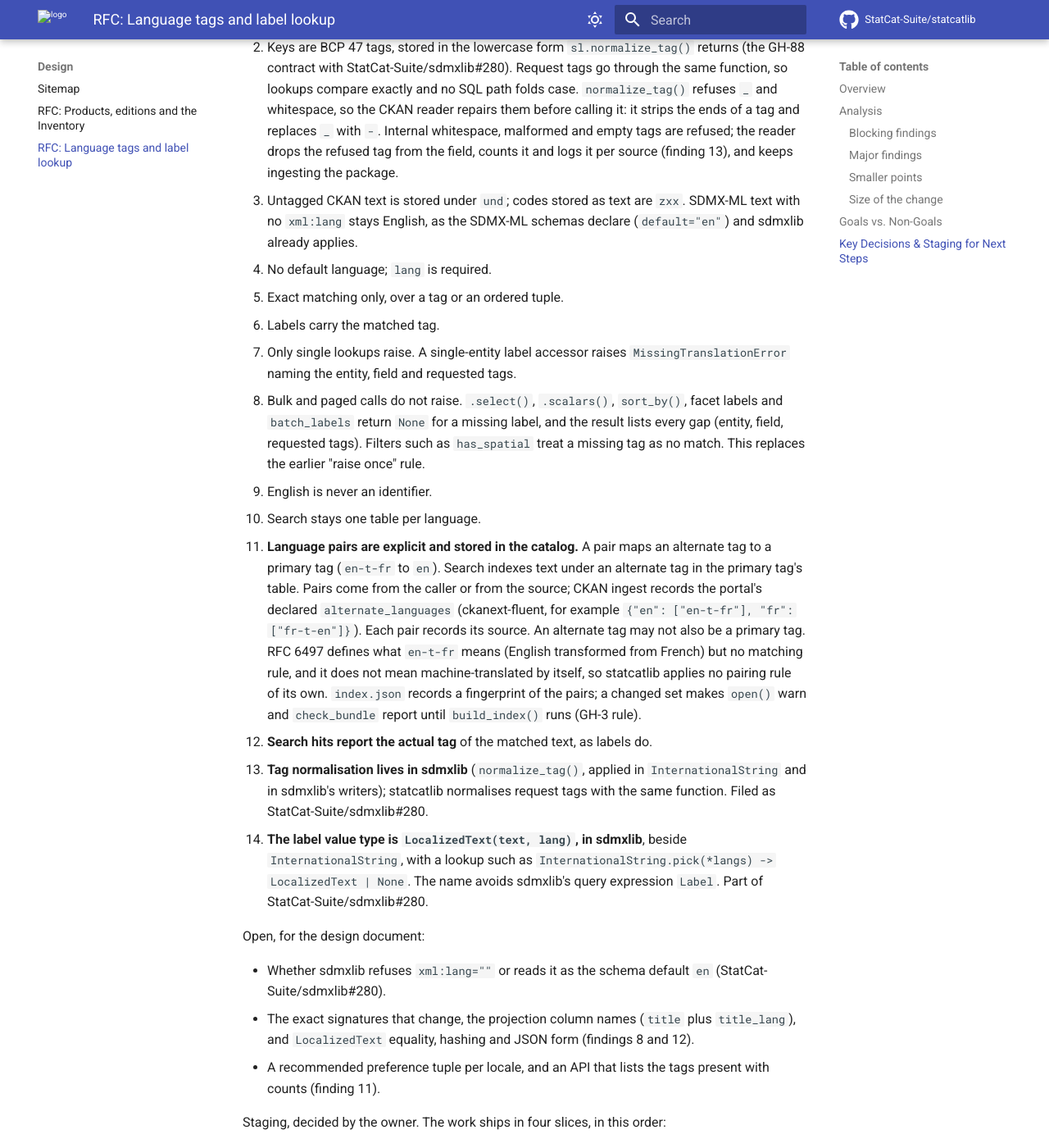
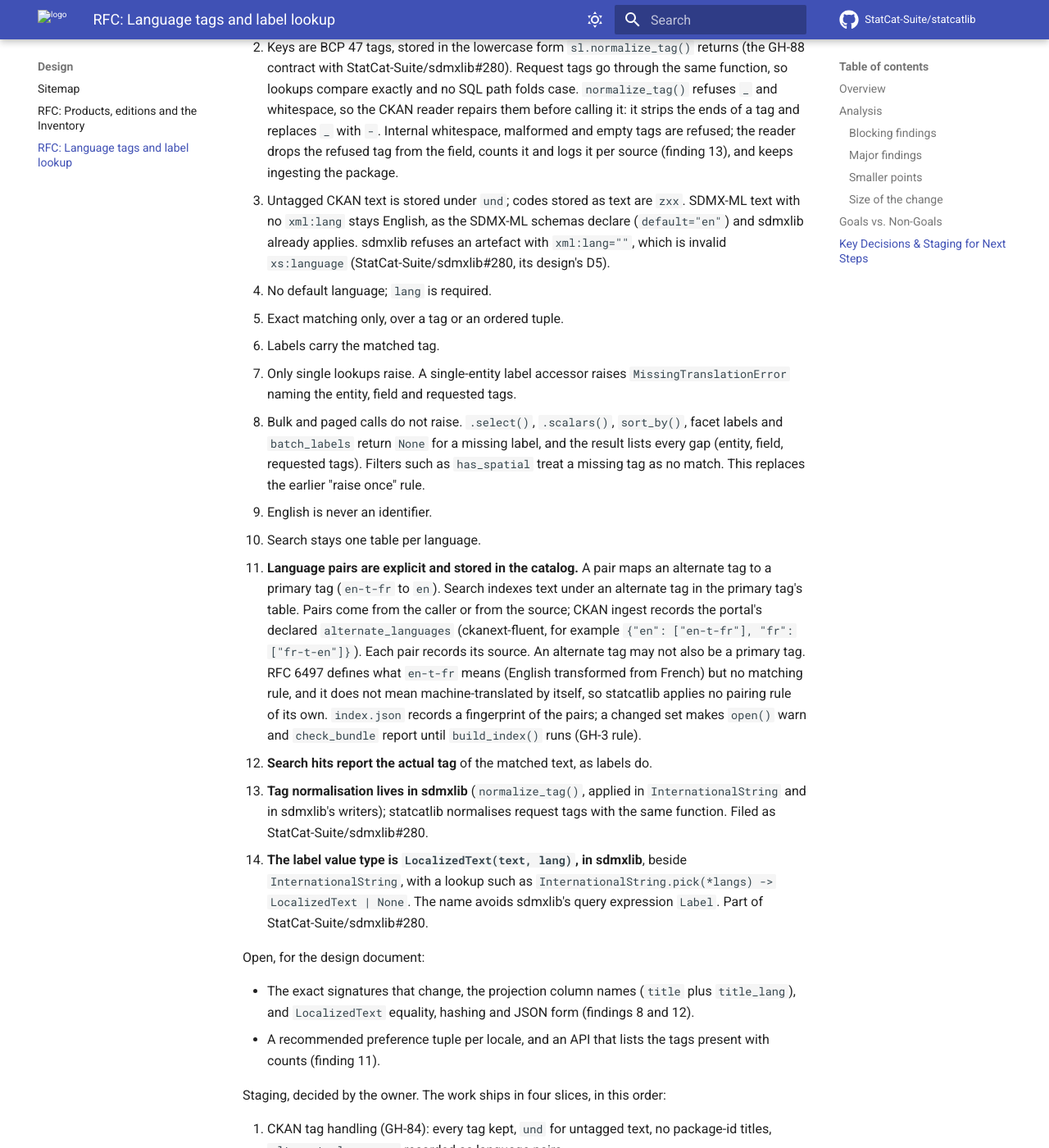
Before and after one commit to StatCat-Suite/statcatlib, an MkDocs documentation site: the page built from docs/design/language-tags.md, in a window 1280 px wide and 1400 px high, scrolled down 4020 px. Shown: the whole window at 82% size. Built offline with MkDocs 1.6.1 and Material for MkDocs 9.7.7, drawn with Linux system fonts in a browser that asks for light colours; comment, search, counter and statistics services are not loaded.

Commit message:
docs: record sdmxlib's refusal of empty xml:lang in the language-tags RFC
Move the settled open point into decision 3: sdmxlib refuses an artefact
with xml:lang="" (sdmxlib#280, D5).

```diff
--- a/docs/design/language-tags.md
+++ b/docs/design/language-tags.md
@@ -166,7 +166,9 @@ Decided by the owner:
    logs it per source (finding 13), and keeps ingesting the package.
 3. Untagged CKAN text is stored under `und`; codes stored as text are `zxx`.
    SDMX-ML text with no `xml:lang` stays English, as the SDMX-ML schemas
-   declare (`default="en"`) and sdmxlib already applies.
+   declare (`default="en"`) and sdmxlib already applies. sdmxlib refuses an
+   artefact with `xml:lang=""`, which is invalid `xs:language`
+   (StatCat-Suite/sdmxlib#280, its design's D5).
 4. No default language; `lang` is required.
 5. Exact matching only, over a tag or an ordered tuple.
 6. Labels carry the matched tag.
@@ -204,8 +206,6 @@ Decided by the owner:
 
 Open, for the design document:
 
-- Whether sdmxlib refuses `xml:lang=""` or reads it as the schema default
-  `en` (StatCat-Suite/sdmxlib#280).
 - The exact signatures that change, the projection column names (`title`
   plus `title_lang`), and `LocalizedText` equality, hashing and JSON form
   (findings 8 and 12).
```
